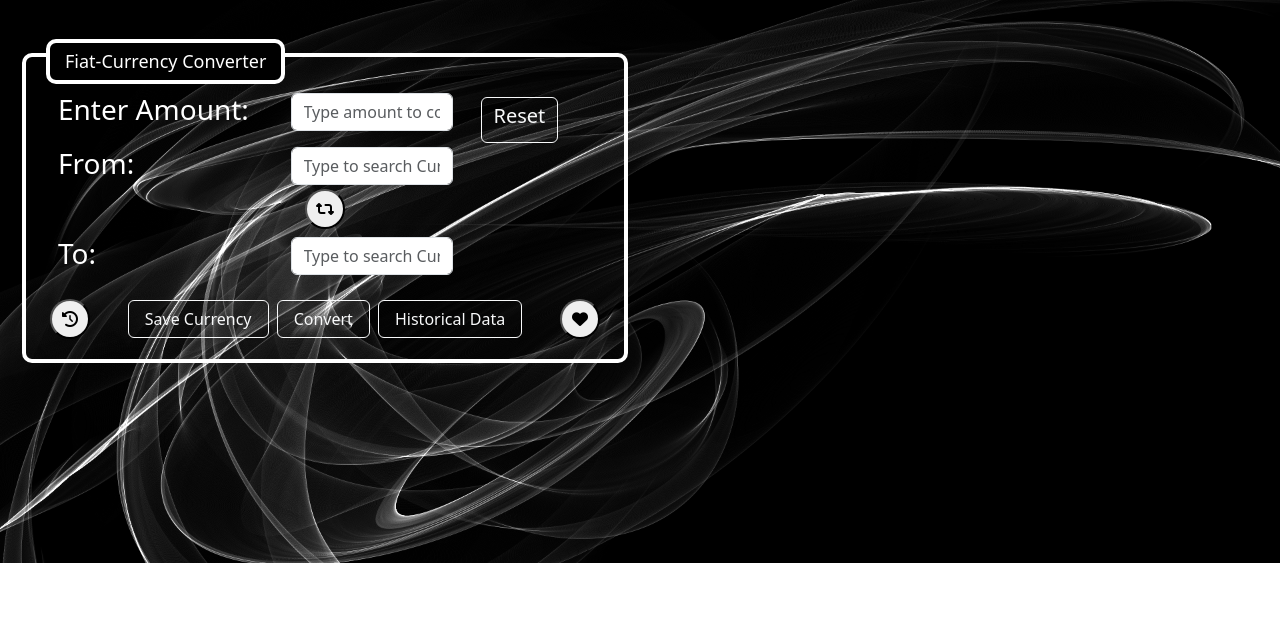
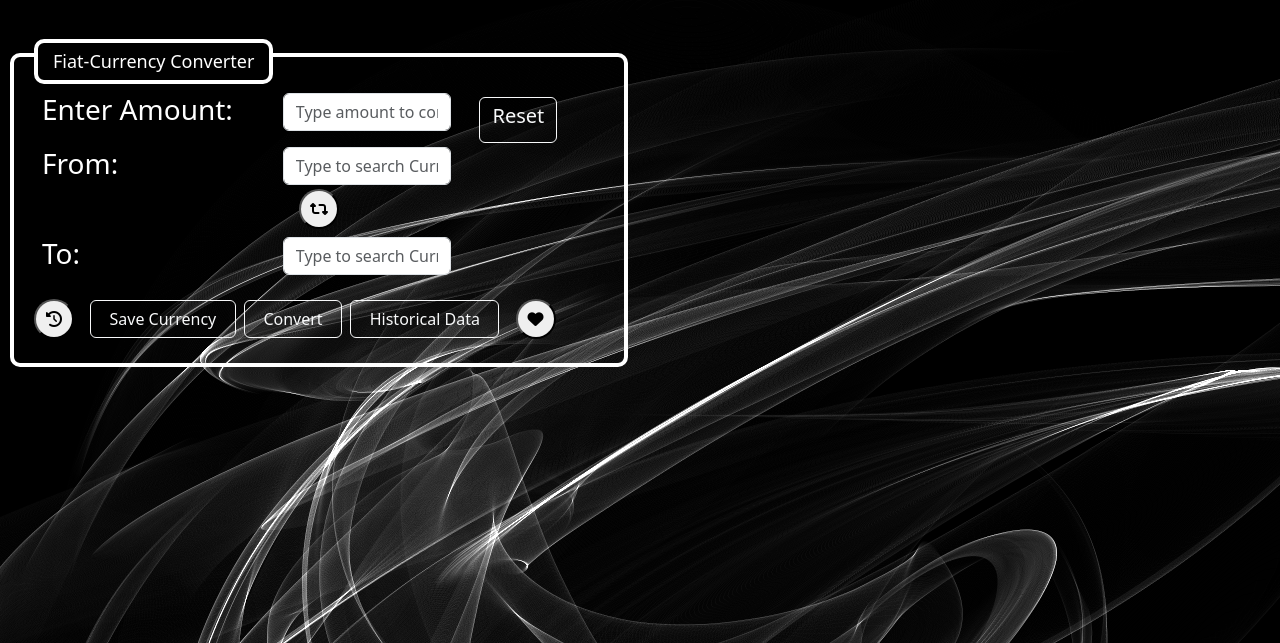
Before and after one commit to yudigarg3043/Currency-Converter-UCA-2025, a plain HTML site: page index.html in a window 1280 px wide. Shown: the part 157-800 px from the top of the page. Drawn offline with nearby package versions, Linux system fonts and the light colour scheme; a script that the page names is missing.

Commit message:
Minor Bug Fixes

```diff
--- a/index.html
+++ b/index.html
@@ -22,15 +22,15 @@
             <a class="nav-link text-dark py-1" aria-current="page" href="#">Home</a>
             <a class="nav-link text-dark py-1" href="#">Crypto-Currency</a>
             <a class="nav-link text-dark py-1" href="#">Feedback</a>
-            <a class="nav-link text-dark py-1" aria-disabled="true">About</a>
+            <a class="nav-link text-dark py-1" href="#">About</a>
           </div>
         </div>
       </div>
     </nav>
   </div>
-  <div class="main-content d-flex flex-row">
+  <div class="main-content row">
     <div class="col-md-6 container field">
-      <fieldset class="form_fieldset">
+      <fieldset class="form_fieldset px-3 pb-4">
         <legend class="form__legend">Fiat-Currency Converter</legend>
         <div class="container mt-3">
           <div class="row">
@@ -189,13 +189,13 @@
               </datalist>
             </div>
           </div>
-          <div class="row d-flex justify-content-between align-items-center mt-3">
+          <div class="row d-flex align-items-center mt-3">
             <div class="col-auto px-1">
               <button class="round-btn">
                 <i class="fa-solid fa-clock-rotate-left"></i>
               </button>
             </div>
-            <div class="col-8 col-md-9 d-flex flex-column flex-md-row justify-content-between gap-2">
+            <div class="col-12 col-md-9 d-flex flex-column flex-md-row justify-content-between gap-2">
               <button class="btn btn-outline-light" style="flex-grow: 1;">Save Currency</button>
               <button class="btn btn-outline-light" id="convert" style="flex-grow: 1;">Convert</button>
               <button class="btn btn-outline-light" style="flex-grow: 1;">Historical Data</button>
@@ -220,7 +220,7 @@
       </fieldset>
     </div>
     <div class="col-md-2"></div>
-    <div class="col-md-4 news">
+    <div class="col-md-4 container news">
       <h1 class="text-white">news</h1>
     </div>
   </div>
--- a/style.css
+++ b/style.css
@@ -5,7 +5,7 @@
 body {
     background-image: url('bg.png');
     background-repeat: no-repeat;
-    background-size: cover;
+    background-size: auto;
 }
 .field {
     height: 80%;
```
